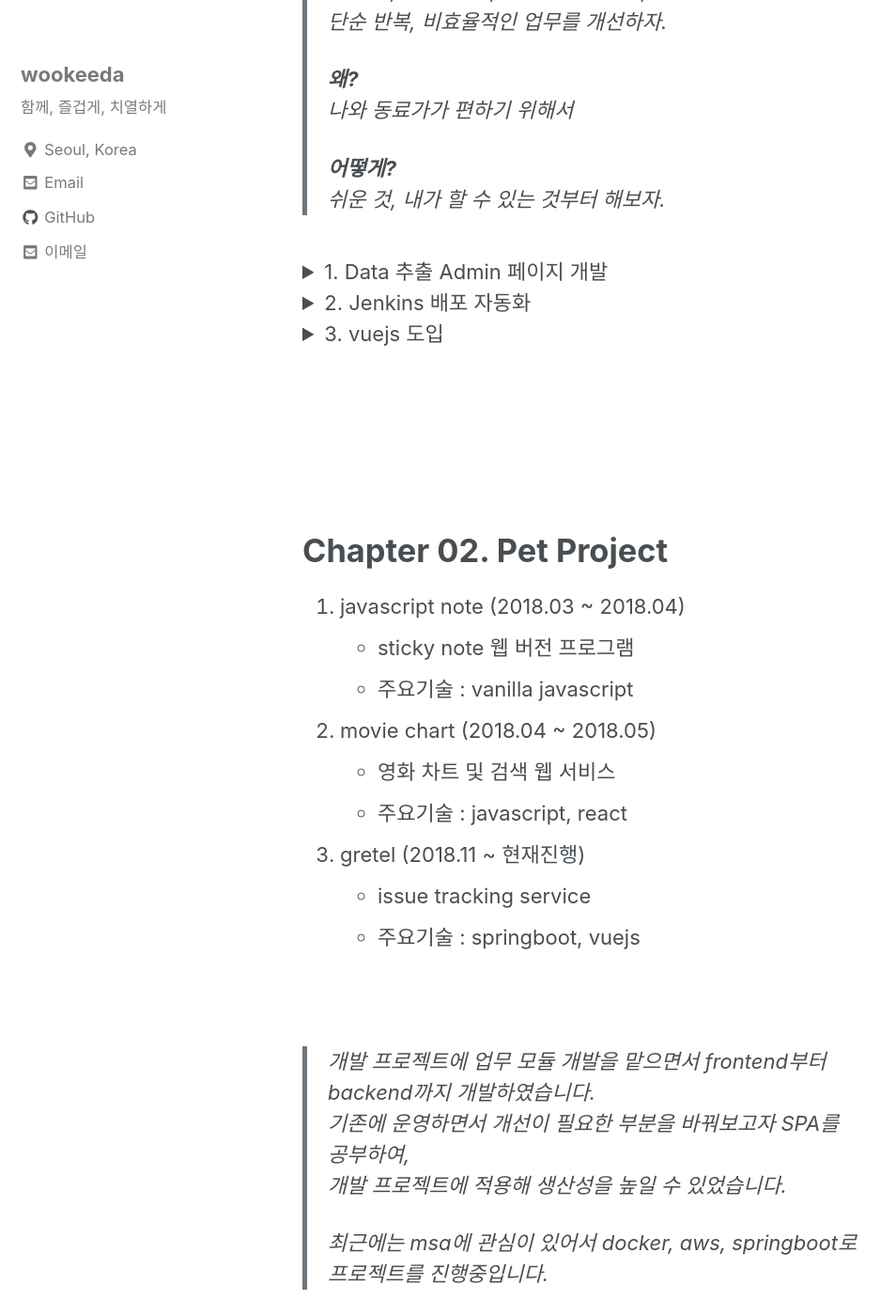
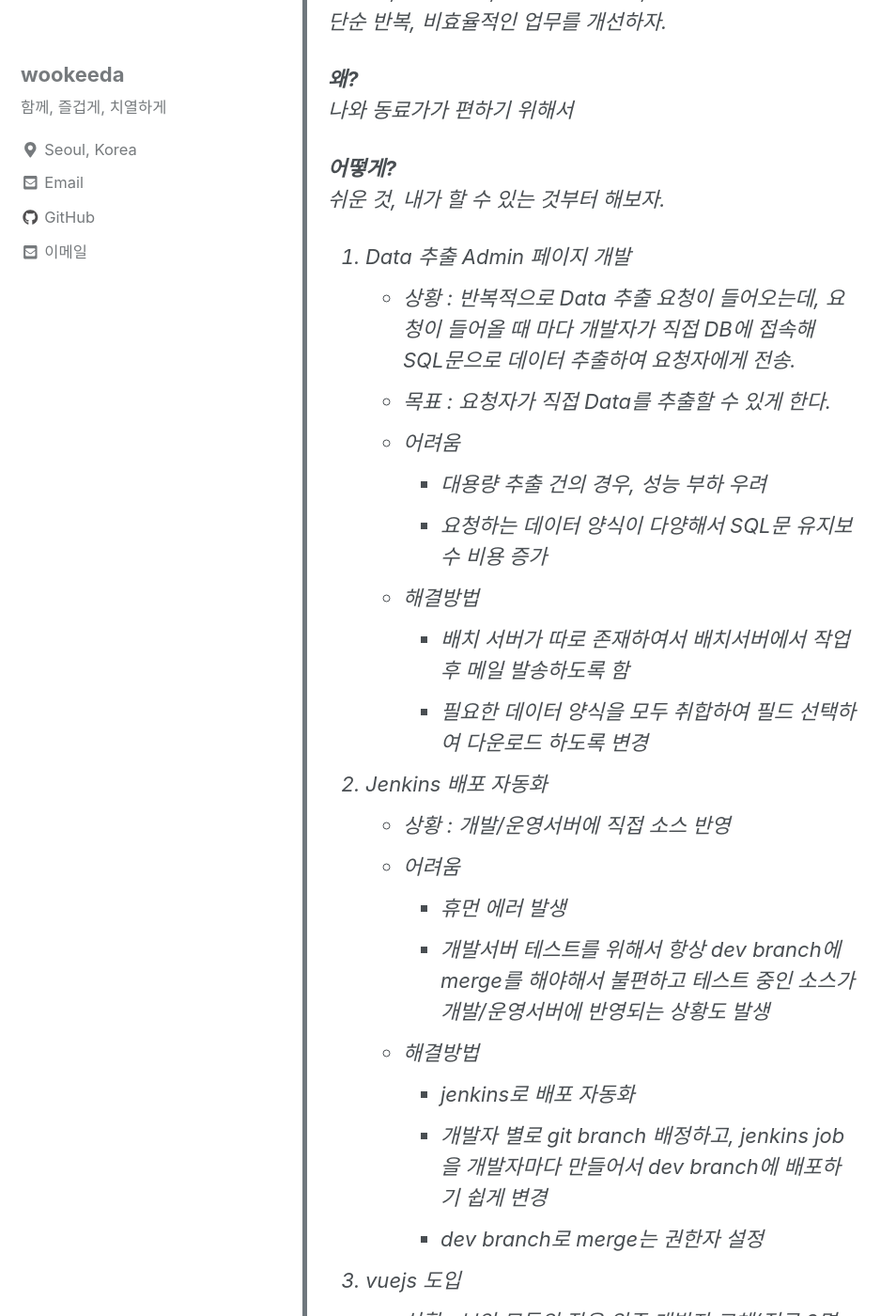
Before and after one commit to wookeeda/wookeeda.github.io, a Jekyll site: the page built from _posts/get-a-job/2019-02-24-yanolja.md, in a window 1280 px wide and 1400 px high, scrolled down 1003 px. Shown: the whole window at 94% size, without its empty margins (0-954 px from the left). Built offline with Jekyll 4.4.1, drawn with Linux system fonts in a browser that asks for light colours; cached includes are drawn as plain includes; nearby versions of some CDN libraries; comment, search, counter and statistics services are not loaded; some of the changed text lies outside the part shown.

```diff
--- a/_posts/get-a-job/2019-02-24-yanolja.md
+++ b/_posts/get-a-job/2019-02-24-yanolja.md
@@ -35,10 +35,7 @@ tag: interview
 > **어떻게?**
 > 쉬운 것, 내가 할 수 있는 것부터 해보자.
 >
-
-<details>
-<summary>1. Data 추출 Admin 페이지 개발</summary>
-
+>
 > 1. Data 추출 Admin 페이지 개발
 >    - 상황 : 반복적으로 Data 추출 요청이 들어오는데, 요청이 들어올 때 마다 개발자가 직접 DB에 접속해 SQL문으로 데이터 추출하여 요청자에게 전송.
 >    - 목표 : 요청자가 직접 Data를 추출할 수 있게 한다.
@@ -48,12 +45,7 @@ tag: interview
 >    - 해결방법
 >      - 배치 서버가 따로 존재하여서 배치서버에서 작업 후 메일 발송하도록 함
 >      - 필요한 데이터 양식을 모두 취합하여 필드 선택하여 다운로드 하도록 변경
-
-</details>
-
-<details>
-<summary>2. Jenkins 배포 자동화</summary>
-
+>
 > 2. Jenkins 배포 자동화
 >    - 상황 : 개발/운영서버에 직접 소스 반영
 >    - 어려움
@@ -63,12 +55,7 @@ tag: interview
 >      - jenkins로 배포 자동화
 >      - 개발자 별로 git branch 배정하고, jenkins job을 개발자마다 만들어서 dev branch에 배포하기 쉽게 변경
 >      - dev branch로 merge는 권한자 설정
-
-</details>
-
-<details>
-<summary>3. vuejs 도입</summary>
-
+>
 > 3. vuejs 도입
 >    - 상황 : 보안 모듈의 잦은 외주 개발자 교체(정규 3명, 외주 3명)
 >    - 어려움
@@ -85,8 +72,6 @@ tag: interview
 >        - 기존 jQuery 코드의 쉬운 재활용
 >      - vuejs의 lifeCycle과 component 활용
 >      - 소스 코드에 view / viewModel 분리
-
-</details>
 
 <br><br><br><br><br>
 
```
